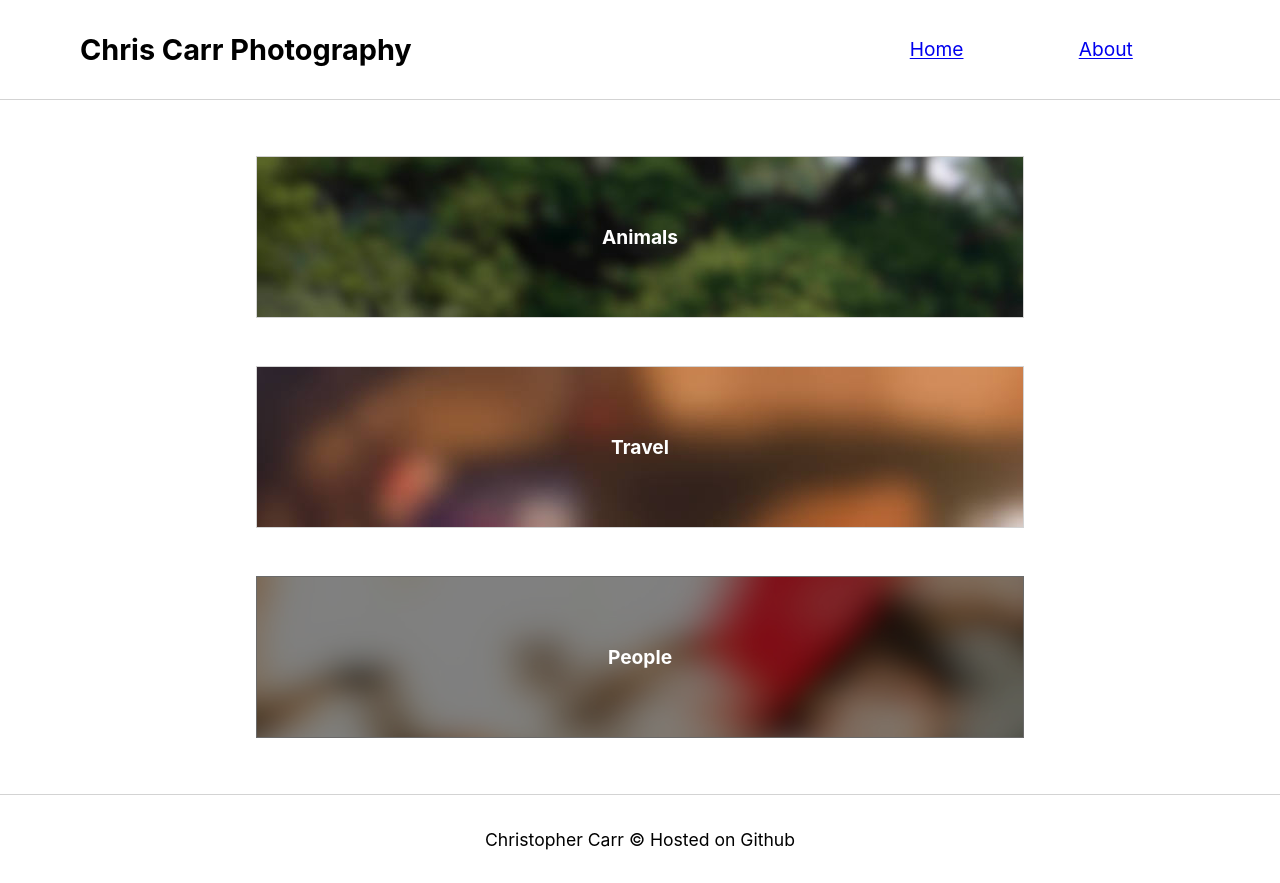
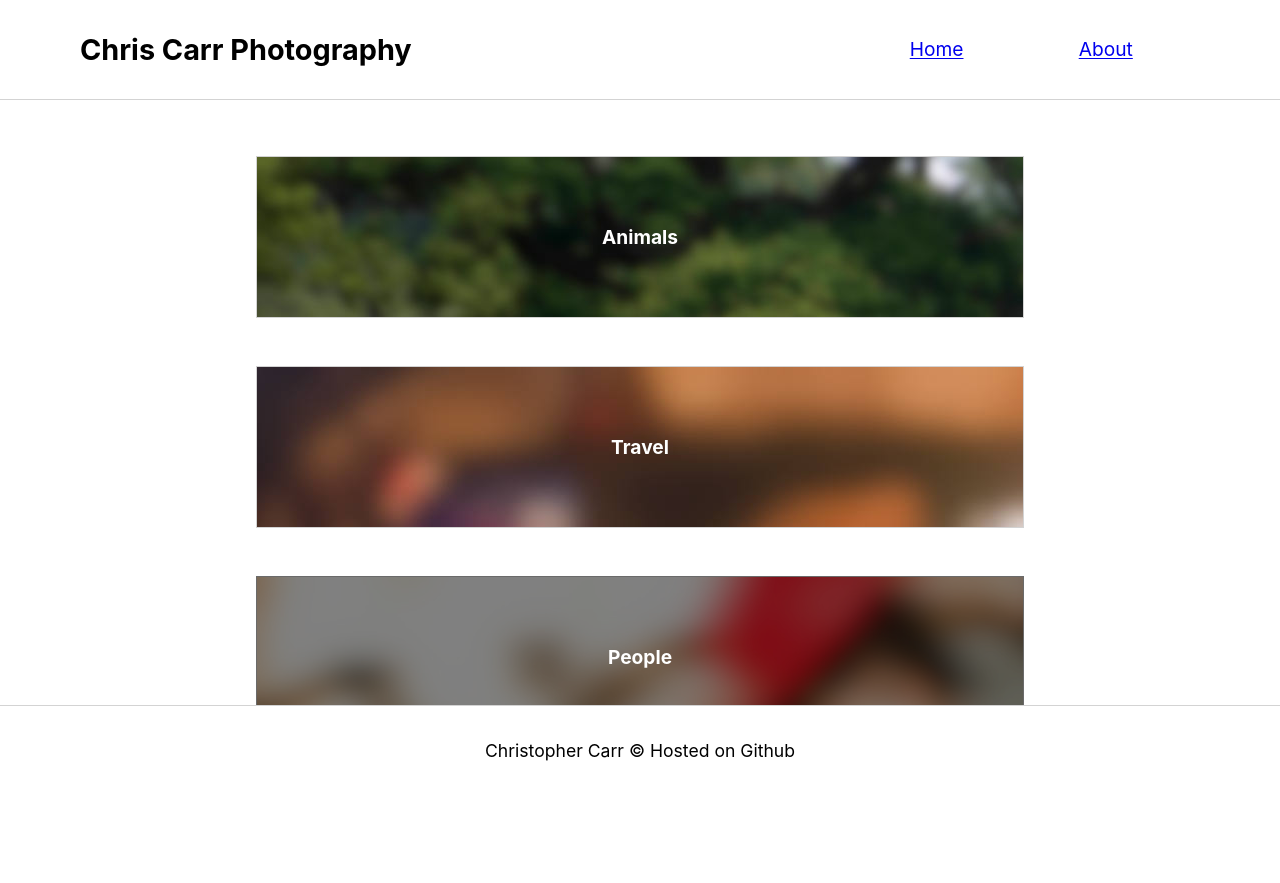
Before and after one commit to christocarr/photo-gallery, a React (Create React App) app: page / in a window 1280 px wide. After the commit the page ends 800 px from the top, so only its background shows below. Built offline with nearby package versions, Linux system fonts and the light colour scheme.

Commit message:
fix: footer positioning

```diff
--- a/src/App.css
+++ b/src/App.css
@@ -68,6 +68,10 @@ ul {
 /***hide navigation on menu clicked***/
 .hide {
   display: none;
+}
+
+main {
+  position: relative;
 }
 
 /*******************************************
@@ -173,8 +177,8 @@ h2 {
   align-items: center;
   height: 5em;
   width: 100vw;
-  /* position: fixed;
-  bottom: 0; */
+  position: absolute;
+  bottom: 0;
   border-top: 1px solid lightgrey;
   background-color: white;
   font-size: 0.9em;
--- a/src/index.css
+++ b/src/index.css
@@ -9,9 +9,14 @@ html {
 }
 
 body {
+  position: relative;
   height: 100%;
   margin: 0;
   padding: 0;
   font-family: -apple-system, BlinkMacSystemFont, 'Segoe UI', Roboto, Oxygen,
     Ubuntu, Cantarell, 'Open Sans', 'Helvetica Neue', sans-serif;
 }
+
+#root {
+  position: relative;
+}
```
